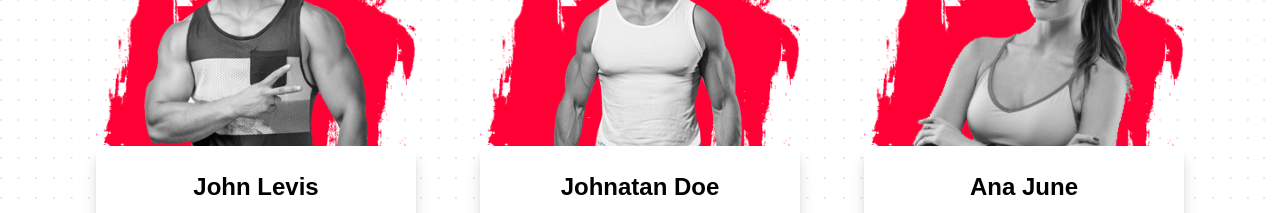
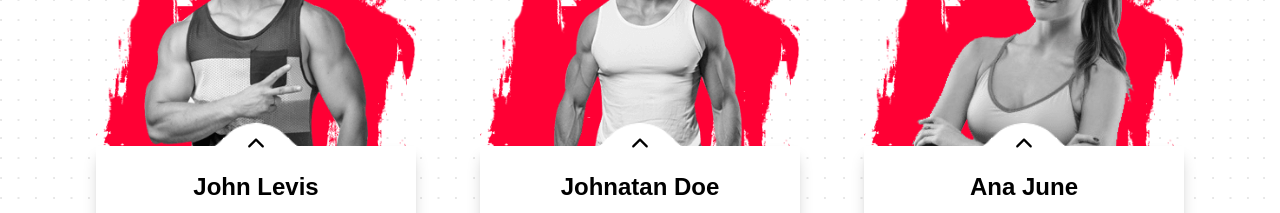
Before and after one commit to PawelWydra/Gymate-main, a React (Create React App) app: page / in a window 1280 px wide. Shown: the part 4260-4473 px from the top of the page. Built offline with nearby package versions, Linux system fonts and the light colour scheme.

Commit message:
add arrow img to trainers

```diff
--- a/src/components/trainers/trainerCard/trainerCard.jsx
+++ b/src/components/trainers/trainerCard/trainerCard.jsx
@@ -1,9 +1,12 @@
 import trainerBg from "../../../images/trainers/trainer-bg.png";
-import AnimatedSpan from "../animatedSpan/animatedSpan.jsx";
+import AnimatedSpan from "./animatedSpan/animatedSpan.jsx";
 import { FaFacebookF } from "react-icons/fa";
 import { FaInstagram } from "react-icons/fa6";
 import { RiTwitterXLine } from "react-icons/ri";
 import { AiOutlineMail } from "react-icons/ai";
+import shape from "../../../images/trainers/shape.png";
+import { IoIosArrowUp } from "react-icons/io";
+
 
 function TrainerCard({ trainer, name, specialization }) {
   const trainerClasses = `
@@ -26,6 +29,8 @@ function TrainerCard({ trainer, name, specialization }) {
           <RiTwitterXLine className="w-4 h-4" />
           <AiOutlineMail className="w-4 h-4" />
         </div>
+        <img src={shape} alt="" className="absolute bottom-32 h-8" />
+        <IoIosArrowUp  className="absolute bottom-32 text-2xl"/>
         <AnimatedSpan />
       </div>
     </div>
```
Also changed, not shown: src/components/trainers/trainerCard/animatedSpan/animatedSpan.jsx (renamed from src/components/trainers/animatedSpan/animatedSpan.jsx).
